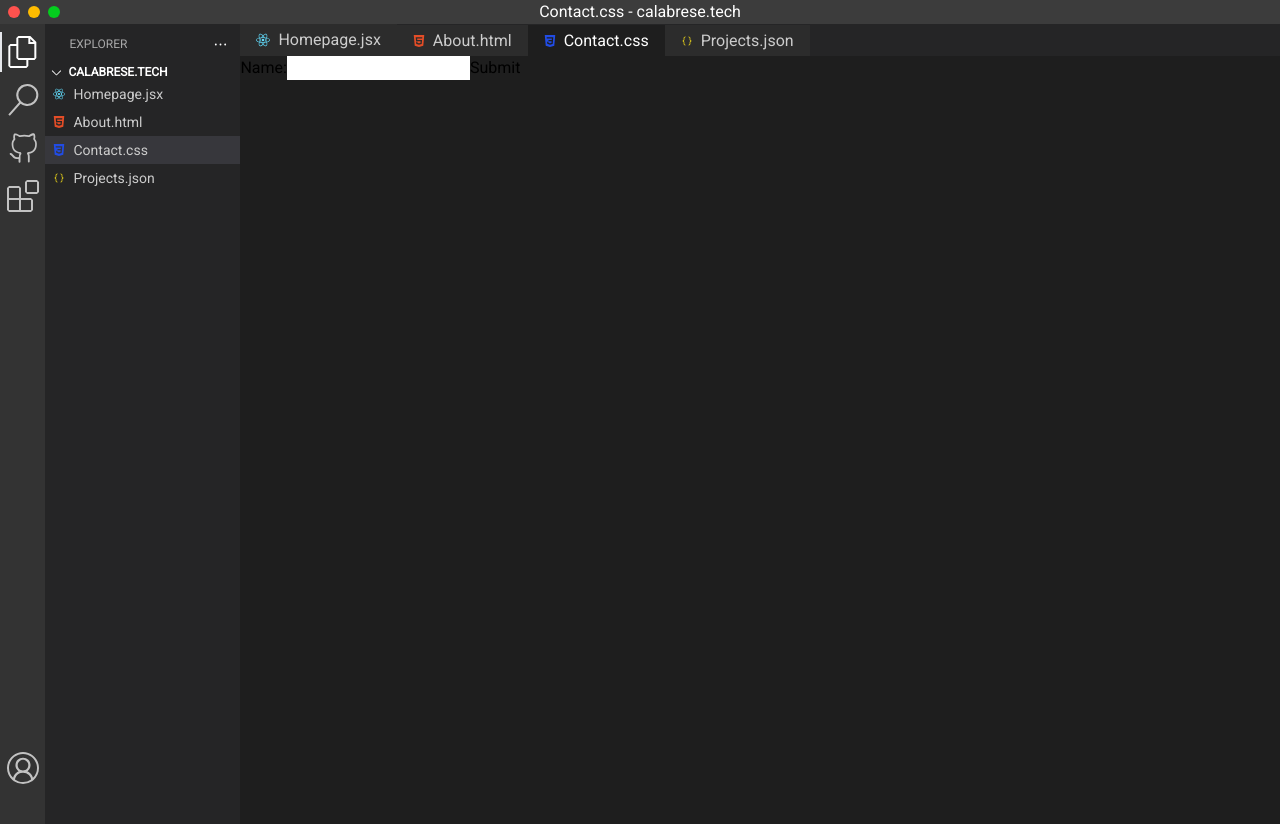
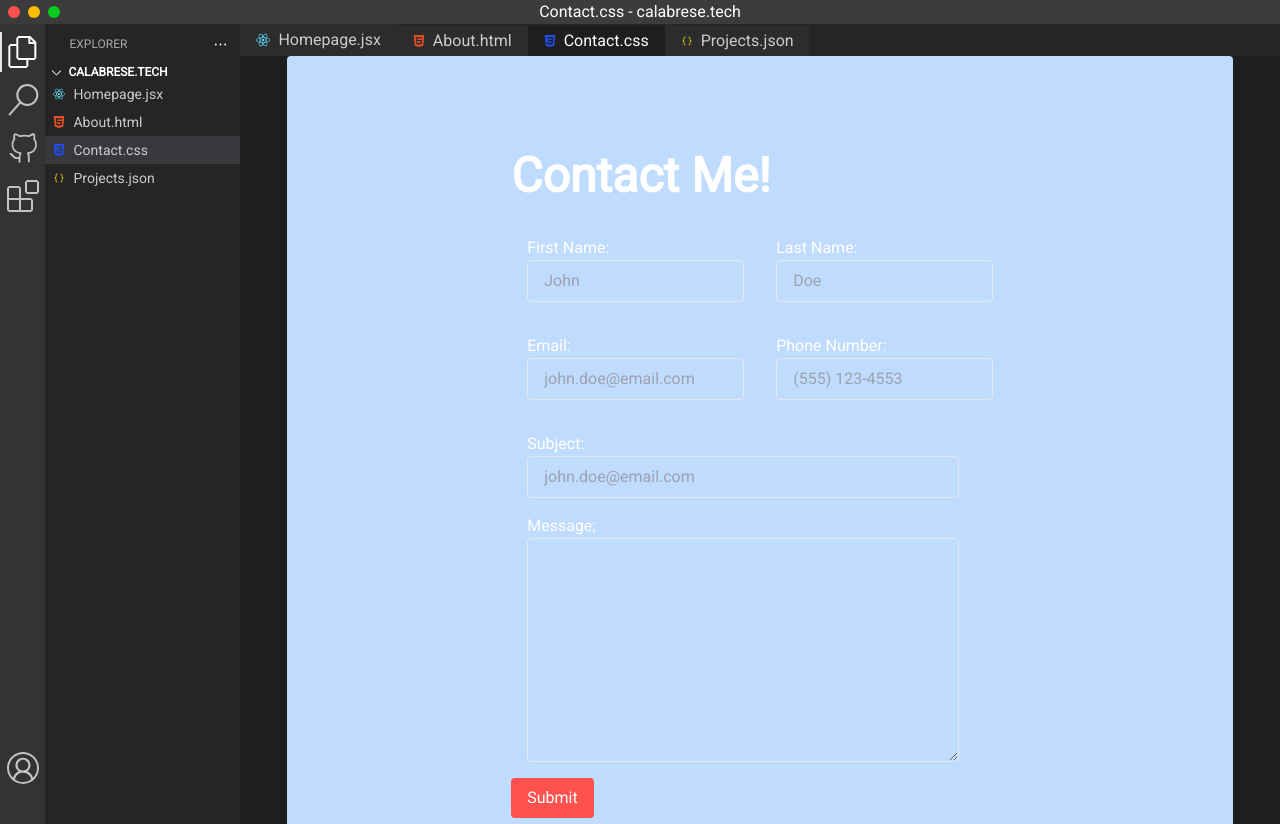
Before and after one commit to peter-calabrese/calabresetech-rewrite, a React (Vite) app: page / in a window 1280 px wide. Built offline with nearby package versions, Linux system fonts and the light colour scheme.

Commit message:
created contact form

```diff
--- a/src/components/Webpages/Contact.jsx
+++ b/src/components/Webpages/Contact.jsx
@@ -1,12 +1,45 @@
+import InputField from '../TextForms/InputField'
+import TextAreaInput from '../TextForms/TextAreaInput'
+import { useState } from 'react'
 const Contact = () => {
+    const [contactInfo, setContactInfo] = useState({
+        fName: "",
+        lName: "",
+        email: "",
+        phoneNumber: "",
+        subject: "",
+        message: ""
+    })
+    const onSubmitHandle = (e) => {
+        e.preventDefault();
+        console.log(contactInfo);
+    }
     return (
-        <form>
-            <label>
-                Name:
-                <input type="text" name="name" />
-            </label>
-            <input type="submit" value="Submit" />
+
+        <form className="flex justify-center items-center flex-col h-screen" onSubmit={(event) => onSubmitHandle(event)}>
+            <div className='bg-blue-200 px-56 py-24 rounded'>
+                <h1 className='text-white text-5xl font-bold mb-5'>Contact Me!</h1>
+                <div className="flex">
+                    <InputField label="First Name" type="text" id="fName" value={contactInfo.fName} onChange={(e) => setContactInfo({ ...contactInfo, fName: e.target.value })} placeholder="John" required={true} />
+                    <InputField label="Last Name" type="text" id="lName" value={contactInfo.lName} onChange={(e) => setContactInfo({ ...contactInfo, lName: e.target.value })} placeholder="Doe" required={true} />
+                </div>
+                <div className="flex">
+                    <InputField label="Email" type="email" id="email" value={contactInfo.email} onChange={(e) => setContactInfo({ ...contactInfo, email: e.target.value })} placeholder="john.doe@email.com" required={true} />
+                    <InputField label="Phone Number" type="number" id="phoneNumber" value={contactInfo.phoneNumber} onChange={(e) => setContactInfo({ ...contactInfo, phoneNumber: e.target.value })} placeholder="(555) 123-4553" required={true} />
+                </div>
+                <div className="w-[29rem]">
+                    <InputField label="Subject" type="text" id="subject" value={contactInfo.subject} onChange={(e) => setContactInfo({ ...contactInfo, subject: e.target.value })} placeholder="john.doe@email.com" required={true} />
+                    <div className="m-4 flex flex-col">
+                        <label className="text-white">
+                            Message;
+                        </label>
+                        <textarea className='bg-tab-open-unfocused focus:outline-none bg-transparent border text-white focus:border-react-logo rounded px-4 py-2 h-56' value={contactInfo.message} onChange={(e) => setContactInfo({ ...contactInfo, message: e.target.value })} />
+                    </div>
+                </div>
+                <input className='hover:cursor-pointer bg-Sunset-Orange px-4 py-2 rounded text-white' type="submit" value="Submit" />
+            </div>
         </form>
+
     )
 }
 
```
